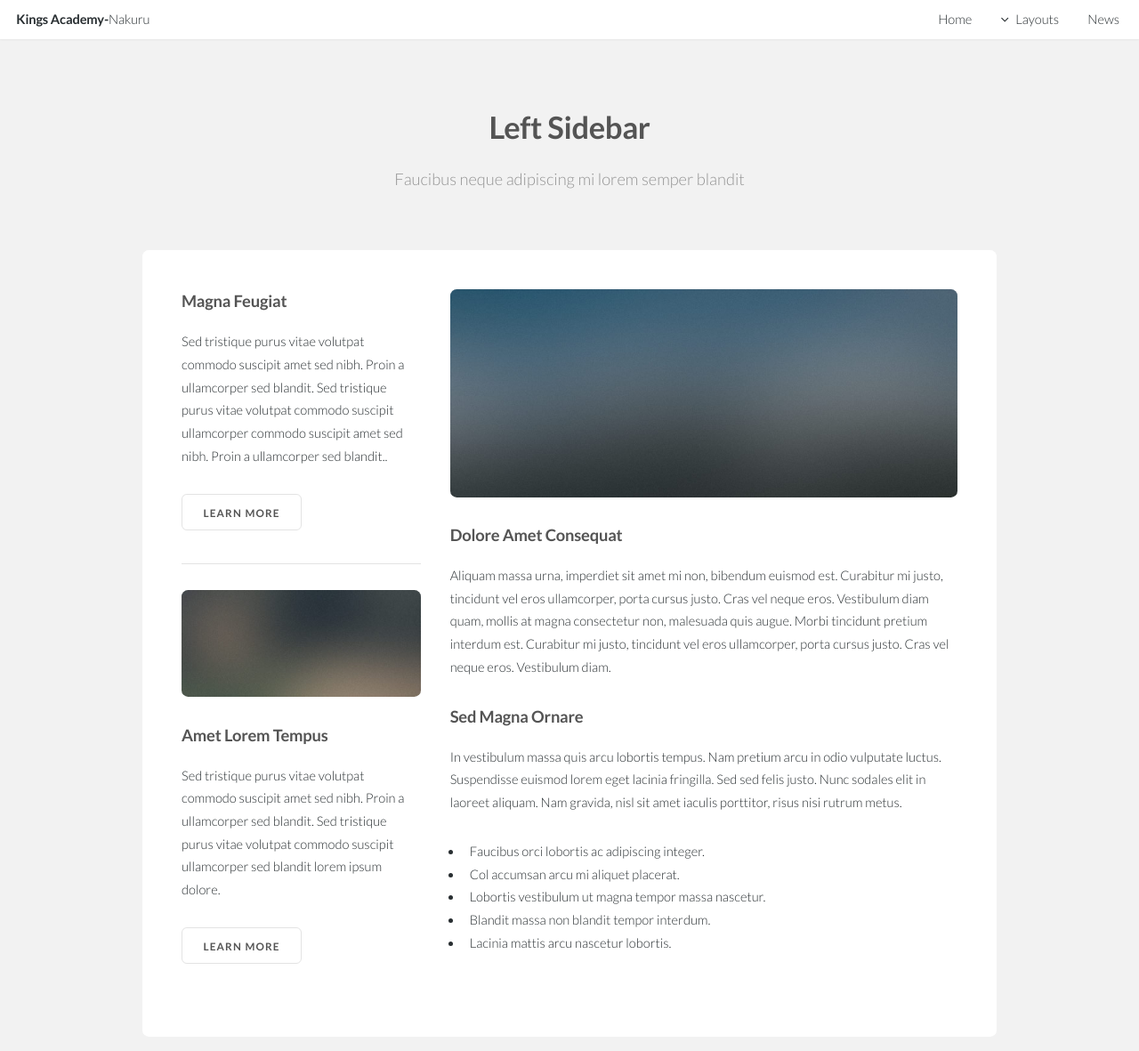
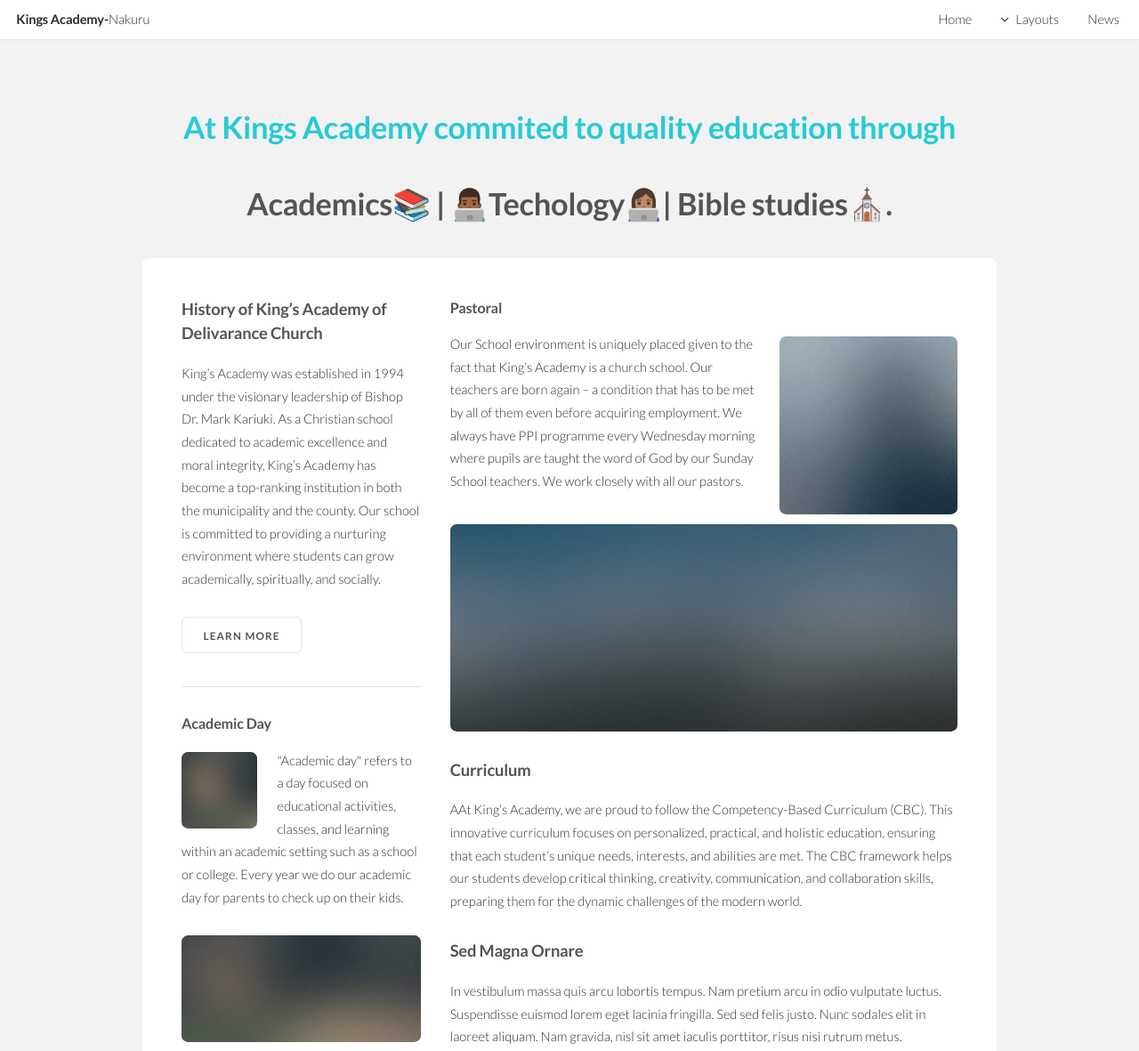
Before and after one commit to Mobisafrankline/King-s-academy-attachment-project, a plain HTML site: page About.html in a window 1280 px wide. Shown: the top 1181 px of the page at 89% size. Drawn offline with Linux system fonts and the light colour scheme.

Commit message:
updated the text in about page

```diff
--- a/About.html
+++ b/About.html
@@ -52,8 +52,10 @@
 		<!-- Main -->
 			<section id="main" class="wrapper style1">
 				<header class="major">
-					<h2>Left Sidebar</h2>
-					<p>Faucibus neque adipiscing mi lorem semper blandit</p>
+
+					<b><h2 style="color: rgb(38, 202, 214);"> At Kings Academy commited to quality education through
+					</h2></b>
+					<h2>Academics📚 | 👨🏾‍💻Techology👩🏽‍💻| Bible studies⛪.</h2>
 				</header>
 				<div class="container">
 					<div class="row 150%">
@@ -62,8 +64,8 @@
 							<!-- Sidebar -->
 								<section id="sidebar">
 									<section>
-										<h3>Magna Feugiat</h3>
-										<p>Sed tristique purus vitae volutpat commodo suscipit amet sed nibh. Proin a ullamcorper sed blandit. Sed tristique purus vitae volutpat commodo suscipit ullamcorper commodo suscipit amet sed nibh. Proin a ullamcorper sed blandit..</p>
+										<h3>History of King’s Academy of Delivarance Church</h3>
+										<p>King’s Academy was established in 1994 under the visionary leadership of Bishop Dr. Mark Kariuki. As a Christian school dedicated to academic excellence and moral integrity, King’s Academy has become a top-ranking institution in both the municipality and the county. Our school is committed to providing a nurturing environment where students can grow academically, spiritually, and socially.</p>
 										<footer>
 											<ul class="actions">
 												<li><a href="#" class="button small alt">Learn More</a></li>
@@ -72,6 +74,14 @@
 									</section>
 									<hr />
 									<section>
+										<section>
+											<h4>Academic Day</h4>
+													<p><span class="image left"><img src="images/pic08.jpg" alt="" /></span>"Academic day" refers to a day focused on educational activities, classes, and learning within an academic setting such as a school or college. Every year we do our academic day for parents to check up on their kids.</p>
+
+										<footer>
+
+										</footer>
+										</section>
 										<a href="#" class="image fit"><img src="images/pic02.jpg" alt="" /></a>
 										<h3>Amet Lorem Tempus</h3>
 										<p>Sed tristique purus vitae volutpat commodo suscipit amet sed nibh. Proin a ullamcorper sed blandit. Sed tristique purus vitae volutpat commodo suscipit ullamcorper sed blandit lorem ipsum dolore.</p>
@@ -88,9 +98,15 @@
 
 							<!-- Content -->
 								<section id="content">
+									<h4>Pastoral</h4>
+									<p><span class="image right"><img src="images/pic09.jpg" alt="" /></span>Our School environment is uniquely placed given to the fact that King’s Academy is a church school. Our teachers are born again – a condition that has to be met by all of them even before acquiring employment. We always have PPI programme every Wednesday morning where pupils are taught the word of God by our Sunday School teachers. We work closely with all our pastors.</p>
+
 									<a href="#" class="image fit"><img src="images/slide02.jpg" alt="" /></a>
-									<h3>Dolore Amet Consequat</h3>
-									<p>Aliquam massa urna, imperdiet sit amet mi non, bibendum euismod est. Curabitur mi justo, tincidunt vel eros ullamcorper, porta cursus justo. Cras vel neque eros. Vestibulum diam quam, mollis at magna consectetur non, malesuada quis augue. Morbi tincidunt pretium interdum est. Curabitur mi justo, tincidunt vel eros ullamcorper, porta cursus justo. Cras vel neque eros. Vestibulum diam.</p>
+									<h3>Curriculum</h3>
+									<p>AAt King’s Academy, we are proud to follow the Competency-Based Curriculum (CBC). This innovative curriculum focuses on personalized, practical, and holistic education, ensuring that each student’s unique needs, interests, and abilities are met. The CBC framework helps our students develop critical thinking, creativity, communication, and collaboration skills, preparing them for the dynamic challenges of the modern world.</p>
+									<footer>
+
+									</footer>
 									<h3>Sed Magna Ornare</h3>
 									<p>In vestibulum massa quis arcu lobortis tempus. Nam pretium arcu in odio vulputate luctus. Suspendisse euismod lorem eget lacinia fringilla. Sed sed felis justo. Nunc sodales elit in laoreet aliquam. Nam gravida, nisl sit amet iaculis porttitor, risus nisi rutrum metus.</p>
 									<ul>
```
